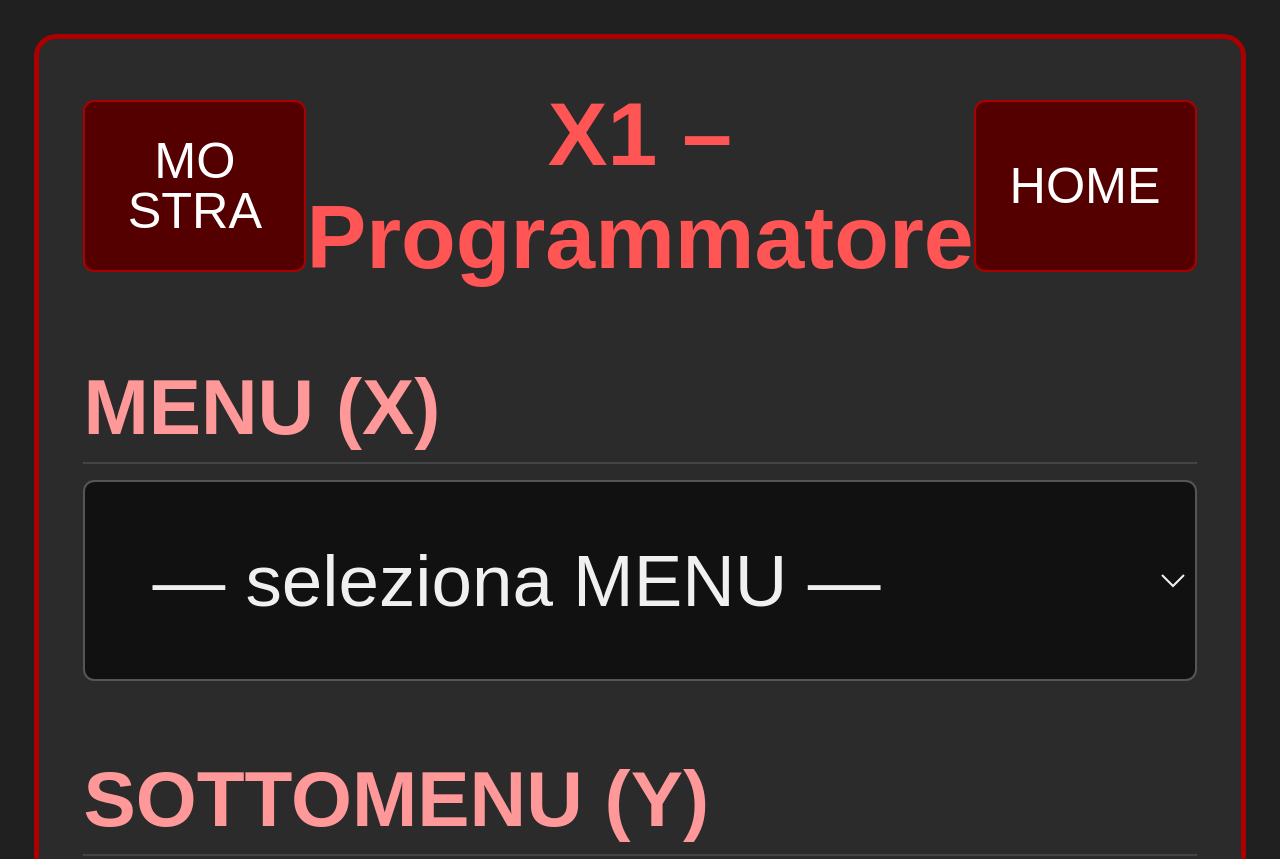
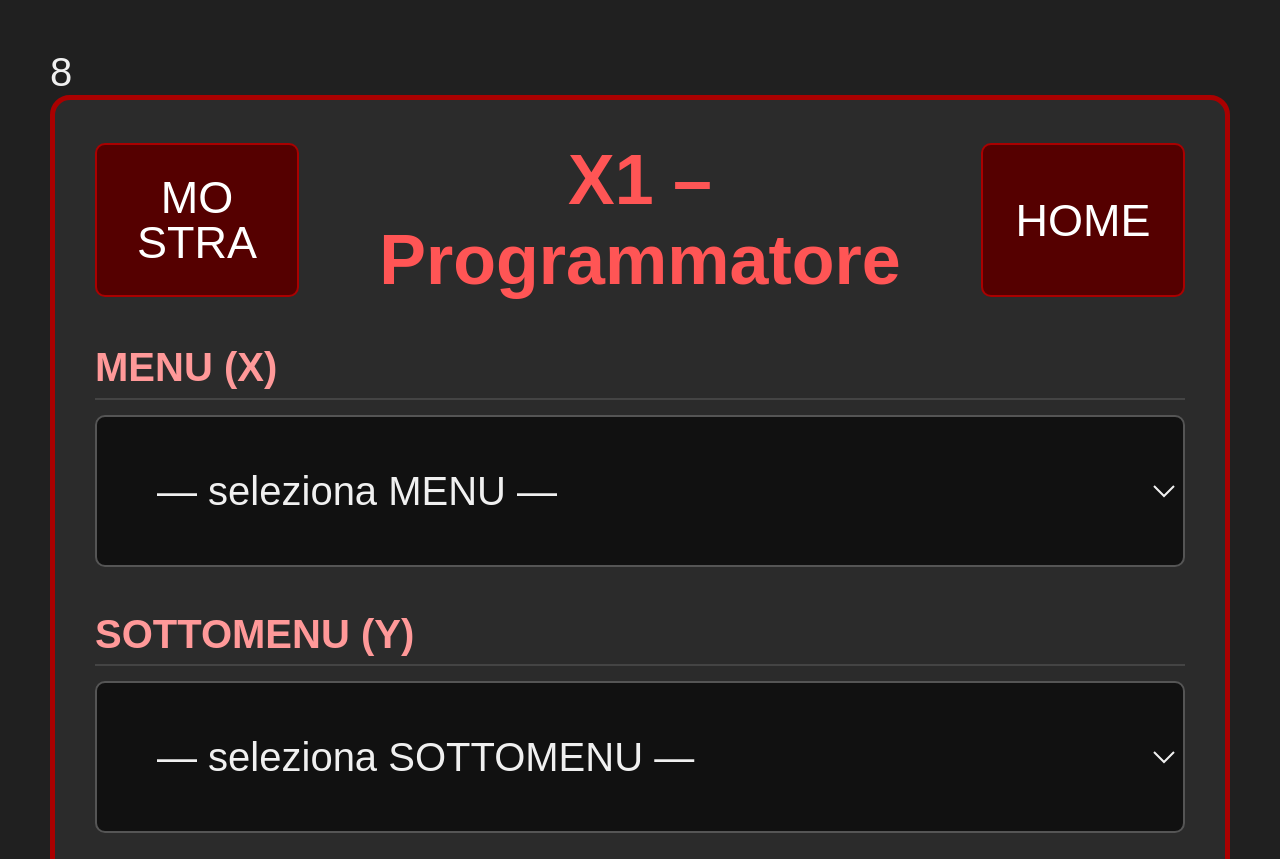
Before and after one commit to balza1979/PROGETTO-X1, a plain HTML site: page index.html in a window 1280 px wide. Shown: the top 859 px of the page. Drawn offline with Linux system fonts and the light colour scheme.

Commit message:
Update index.html

```diff
--- a/index.html
+++ b/index.html
@@ -1,4 +1,4 @@
-<!DOCTYPE html>
+8<!DOCTYPE html>
 <html lang="it">
 
 <!-- ========================================================= -->
@@ -179,63 +179,6 @@ input, select, textarea {
   display:none;
 }
 
-/* ========================================================= */
-/*  VERSIONE MOBILE GRANDE (ALMENO IL DOPPIO)                */
-/*  Funziona su GitHub Pages, Android, iOS                   */
-/* ========================================================= */
-
-@media only screen and (max-width: 900px),
-       only screen and (max-device-width: 900px),
-       only screen and (orientation: portrait),
-       only screen and (-webkit-min-device-pixel-ratio: 2) {
-
-  body {
-    padding: 12px;
-    font-size: 22px;
-  }
-
-  .page {
-    padding: 16px;
-    border-width: 2px;
-  }
-
-  /* TITOLO */
-  .top-title {
-    font-size: 26px;
-  }
-
-  /* BOTTONI SUPERIORI */
-  .top-btn {
-    width: 60px;
-    height: 48px;
-    font-size: 14px;
-    line-height: 14px;
-  }
-
-  /* LABEL */
-  label {
-    font-size: 18px;
-  }
-
-  /* INPUT, SELECT, TEXTAREA */
-  input, select, textarea {
-    font-size: 20px;
-    padding: 14px;
-  }
-
-  /* PULSANTI 2x4 */
-  .btn-file {
-    font-size: 20px;
-    padding: 14px 6px;
-    width: 23%;
-  }
-
-  /* TITOLI SEZIONI */
-  .section-title {
-    font-size: 22px;
-    margin-top: 26px;
-  }
-}
 
 
 /* ============================================================
@@ -251,12 +194,12 @@ input, select, textarea {
 
     /* ZOOM MASSICCIO */
     body {
-        zoom: 2.8;   /* 280% — più grande del vecchio 210% */
+        zoom: 2.5;   /* 280% — più grande del vecchio 210% */
     }
 
     /* Titoli */
     .top-title {
-        font-size: 32px !important;
+        font-size: 28px !important;
     }
 
     /* Pulsanti superiori */
@@ -269,24 +212,24 @@ input, select, textarea {
 
     /* Pulsanti 2x4 */
     .btn-file {
-        font-size: 26px !important;
+        font-size: 16px !important;
         padding: 20px 10px !important;
     }
 
     /* Input, select, textarea */
     input, select, textarea {
-        font-size: 26px !important;
+        font-size: 16px !important;
         padding: 20px !important;
     }
 
     /* Label */
     label {
-        font-size: 22px !important;
+        font-size: 16px !important;
     }
 
     /* Titoli sezioni */
     .section-title {
-        font-size: 28px !important;
+        font-size: 16px !important;
     }
 }
 
```
